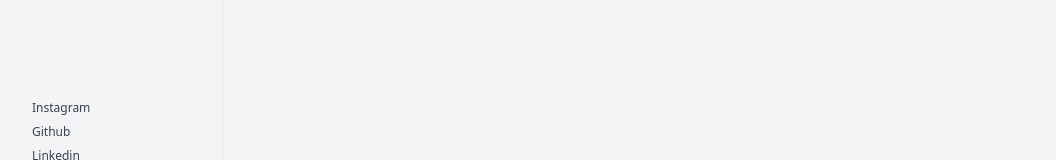
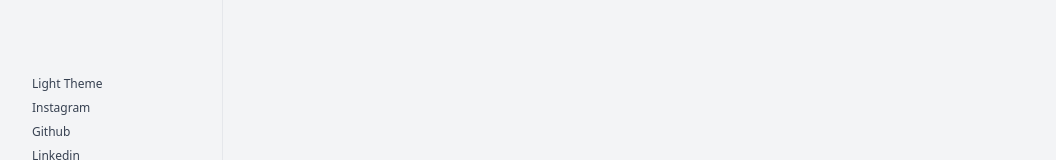
Before and after one commit to philcon93/portfolio2021, a Next.js app: page / in a window 1280 px wide. Shown: the part 602-762 px from the top of the page, without its empty margins (0-1056 px from the left). Built offline with nearby package versions, Linux system fonts and the light colour scheme.

Commit message:
trying to toggle dark mode manually instead of system preferences

```diff
--- a/src/components/sidebar-nav.js
+++ b/src/components/sidebar-nav.js
@@ -1,6 +1,8 @@
 import Link from 'next/link';
 import { CMS_NAME } from '../utilities/constants';
 import PropTypes from 'prop-types';
+import { useContext } from 'react';
+import { ThemeContext } from '../theme/theme-context';
 
 const NavItem = ({ href, children }) => (
   <div className="mb-2">
@@ -11,6 +13,18 @@ const NavItem = ({ href, children }) => (
     </Link>
   </div>
 );
+
+const ThemeToggle = () => {
+  const { dark, toggleDark } = useContext(ThemeContext);
+
+  return (
+    <div>
+      <a onClick={toggleDark} className="text-xs text-gray-700 dark:text-gray-400">
+        {dark ? "Dark" : "Light"} Theme
+      </a>
+    </div>
+  );
+};
 
 const SocialLink = ({ href, children }) => (
   <div>
@@ -35,6 +49,7 @@ export const SidebarNav = ({ showMenu }) => (
       </nav>
     </div>
     <nav>
+      <ThemeToggle />
       <SocialLink href="https://www.instagram.com/phillycheese93">Instagram</SocialLink>
       <SocialLink href="https://github.com/philcon93">Github</SocialLink>
       <SocialLink href="https://www.linkedin.com/in/philconnah/">Linkedin</SocialLink>
--- a/src/pages/_app.js
+++ b/src/pages/_app.js
@@ -2,12 +2,14 @@ import '../styles/globals.css';
 import { useState } from 'react';
 import { MenuToggle, SidebarNav } from '../components';
 import PropTypes from 'prop-types';
+import { ThemeProvider } from "../theme/theme-context";
 
 const MyApp = ({ Component, pageProps }) => {
   const [toggleMenu, setToggleMenu] = useState(true);
 
   return (
-    <div className="flex bg-gray-100 dark-mode:bg-gray-800">
+    <ThemeProvider>
+      <div className="flex">
         <SidebarNav showMenu={toggleMenu} />
         <div className="w-full">
           <MenuToggle toggle={() => setToggleMenu(!toggleMenu)} />
@@ -16,6 +18,7 @@ const MyApp = ({ Component, pageProps }) => {
           </div>
         </div>
       </div>
+    </ThemeProvider>
   );
 }
 
--- /dev/null
+++ b/src/pages/_document.js
@@ -0,0 +1,54 @@
+import Document, { Head, Html, Main, NextScript } from "next/document";
+
+class MyDocument extends Document {
+    static async getInitialProps(ctx) {
+        const initialProps = await Document.getInitialProps(ctx);
+        return { ...initialProps };
+    }
+    render() {
+        return (
+        <Html>
+            <Head>
+                <script
+                    dangerouslySetInnerHTML={{
+                    __html: `
+                        (function() {
+                        var storageKey = 'dark';
+                        var classNameDark = 'dark';
+                        var classNameLight = 'light';
+                        var d = document.querySelector('html');
+                        var localStorageTheme = null;
+                        var localStorageExists = localStorageTheme !== null;
+
+                        function setClassOnDocumentBody(dark) {
+                            d.classList.add(dark ? classNameDark : classNameLight);
+                            d.classList.remove(dark ? classNameLight : classNameDark);
+                        }
+                        try {
+                            localStorageTheme = localStorage.getItem(storageKey);
+                        } catch (err) {}
+
+                        if (localStorageExists) {
+                            localStorageTheme = JSON.parse(localStorageTheme);
+                        }
+                        if (localStorageExists) {
+                            setClassOnDocumentBody(localStorageTheme);
+                        } else {
+                            var isDarkMode = d.classList.contains(classNameDark);
+                            localStorage.setItem(storageKey, JSON.stringify(isDarkMode));
+                        }
+                        })();
+                    `,
+                    }}
+                />
+            </Head>
+            <body>
+                <Main />
+                <NextScript />
+            </body>
+        </Html>
+        );
+    }
+}
+
+export default MyDocument;
--- a/src/styles/globals.css
+++ b/src/styles/globals.css
@@ -1,3 +1,10 @@
 @tailwind base;
+
+@layer base {
+    html, body {
+        @apply min-h-screen bg-gray-100 dark-mode:bg-gray-800;
+    }
+}
+
 @tailwind components;
 @tailwind utilities;
--- /dev/null
+++ b/src/theme/theme-context.js
@@ -0,0 +1,43 @@
+import React, { createContext, useEffect, useState } from "react";
+import PropTypes from 'prop-types';
+
+const defaultState = {
+  dark: false,
+  toggleDark: () => {},
+};
+export const ThemeContext = createContext(defaultState);
+
+export const ThemeProvider = ({ children }) => {
+    const [dark, setDark] = useState(false);
+    useEffect(() => {
+        const lsDark = localStorage.getItem("dark");
+        if (lsDark !== null) {
+            setDark(JSON.parse(lsDark));
+        }
+    }, []);
+
+    const toggleDark = () => {
+        const d = document.documentElement;
+        const themes = ["light", "dark"];
+
+        if (dark) {
+            d.classList.remove(...themes);
+            d.classList.add("light");
+        } else {
+            d.setAttribute("class", "dark");
+        }
+
+        localStorage.setItem("dark", JSON.stringify(!dark));
+        setDark(!dark);
+    };
+
+    return (
+        <ThemeContext.Provider value={{ dark, toggleDark }}>
+            {children}
+        </ThemeContext.Provider>
+    );
+};
+
+ThemeProvider.propTypes = {
+    children: PropTypes.node
+};
--- a/tailwind.config.js
+++ b/tailwind.config.js
@@ -1,6 +1,6 @@
 module.exports = {
   purge: ['./src/pages/**/*.{js,ts,jsx,tsx}', './src/components/**/*.{js,ts,jsx,tsx}'],
-  darkMode: 'media',
+  darkMode: 'class',
   theme: {
     extend: {
       screens: {
```
Lines whose indentation alone changed are shown as unchanged.
